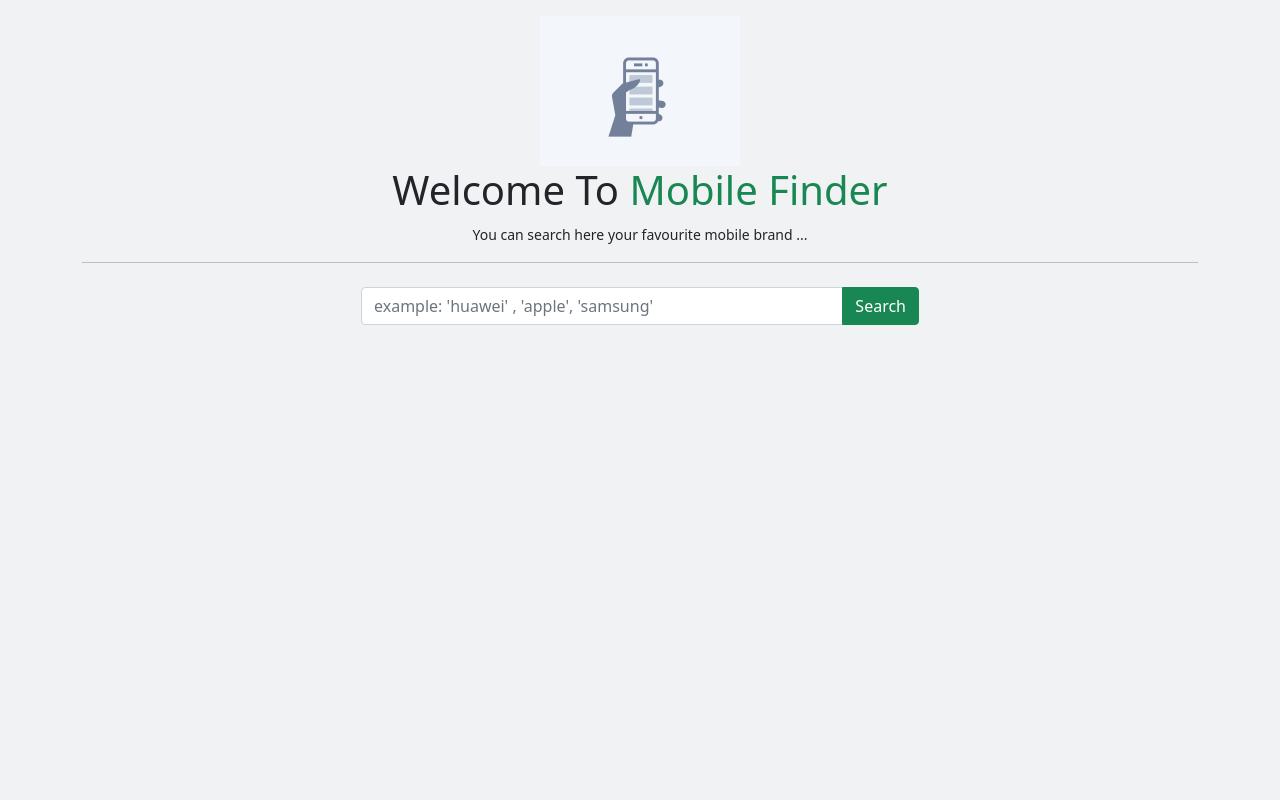
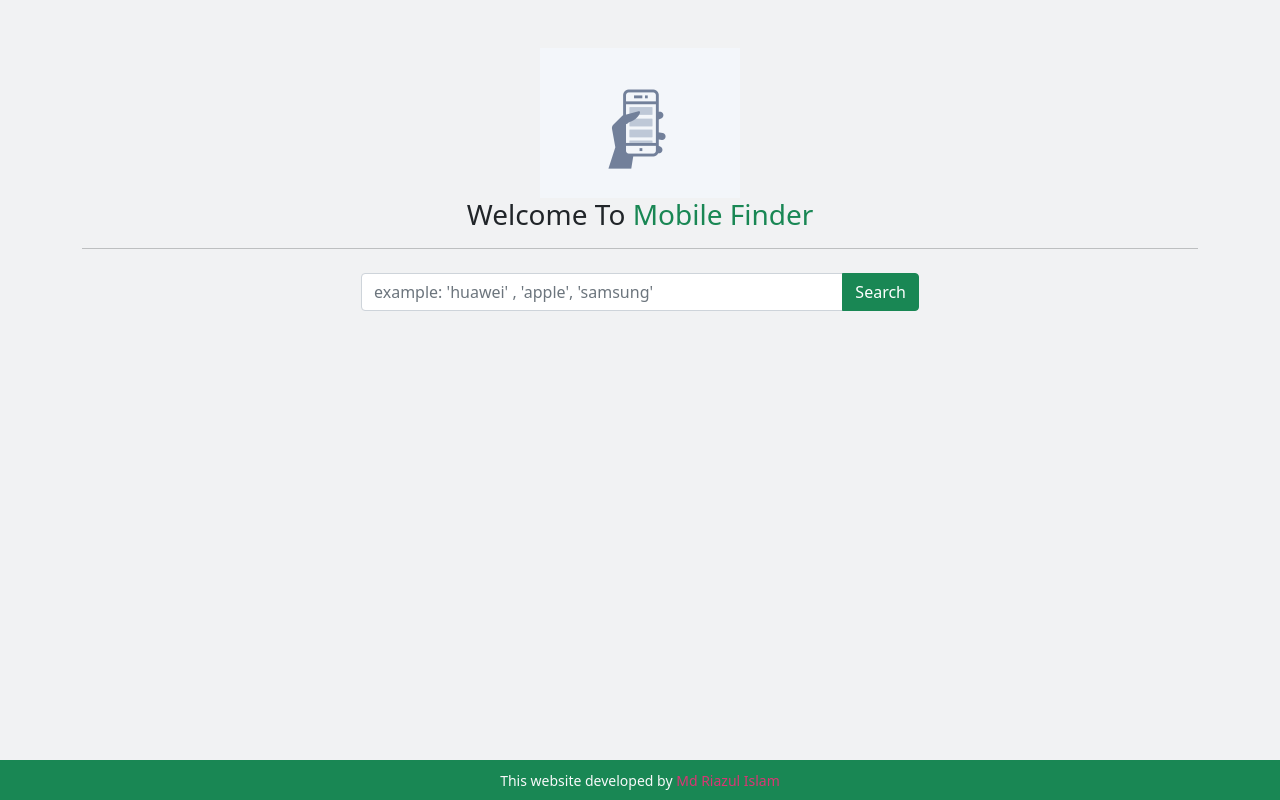
Before and after one commit to devriazul/Phone-Hunter---Assignment_06, a plain HTML site: page index.html in a window 1280 px wide. Drawn offline with nearby package versions, Linux system fonts and the light colour scheme.

Commit message:
footer added

```diff
--- a/css/style.css
+++ b/css/style.css
@@ -48,3 +48,22 @@ p.area span {
     padding: 2px 10px;
     display: inline-block;
 }
+
+
+/* Footer style  */
+
+footer {
+    position: fixed;
+    bottom: 0;
+    left: 0;
+    right: 0;
+}
+
+footer small a {
+    text-decoration: none;
+    color: rgb(219, 53, 117);
+}
+
+footer small a:hover {
+    color: red;
+}
--- a/index.html
+++ b/index.html
@@ -15,13 +15,12 @@
 </head>
 
 <body>
-    <section class="container">
-        <div class="text-center my-3">
+    <section class="container py-5">
+        <div class="text-center">
             <img src="images/scroll.gif" width="200px" alt="" srcset="">
-            <h1>
+            <h3>
                 Welcome To <span class="text-success">Mobile Finder</span>
-            </h1>
-            <small>You can search here your favourite mobile brand ...</small>
+            </h3>
         </div>
 
         <hr />
@@ -61,7 +60,11 @@
         <p id="phone-count" class="mt-5 fw-bold fst-italic"></p>
         <div id="phone-container" class="row row-cols-1 row-cols-md-3 g-4"></div>
         <!-- end phones container -->
+
     </section>
+    <footer class="py-2 bg-success text-light text-center">
+        <small>This website developed by <a href="https://devriazul.fastitbd.com/" target="_blank">Md Riazul Islam</a></small>
+    </footer>
 
     <!-- javascript -->
     <script src="https://cdn.jsdelivr.net/npm/bootstrap@5.1.3/dist/js/bootstrap.bundle.min.js" integrity="sha384-ka7Sk0Gln4gmtz2MlQnikT1wXgYsOg+OMhuP+IlRH9sENBO0LRn5q+8nbTov4+1p" crossorigin="anonymous"></script>
```
